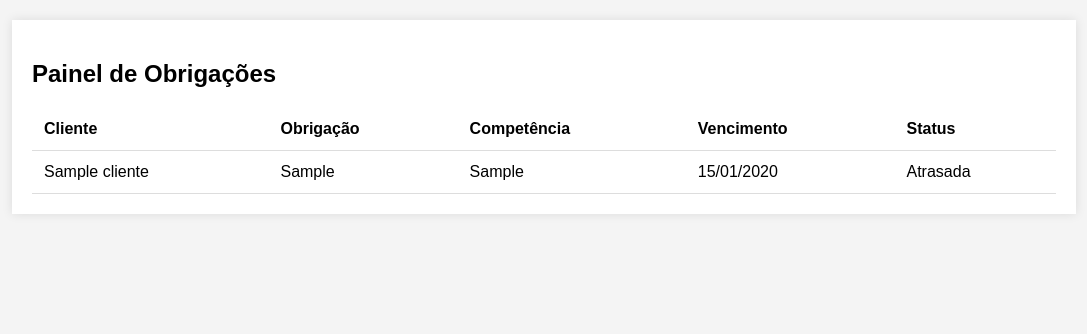
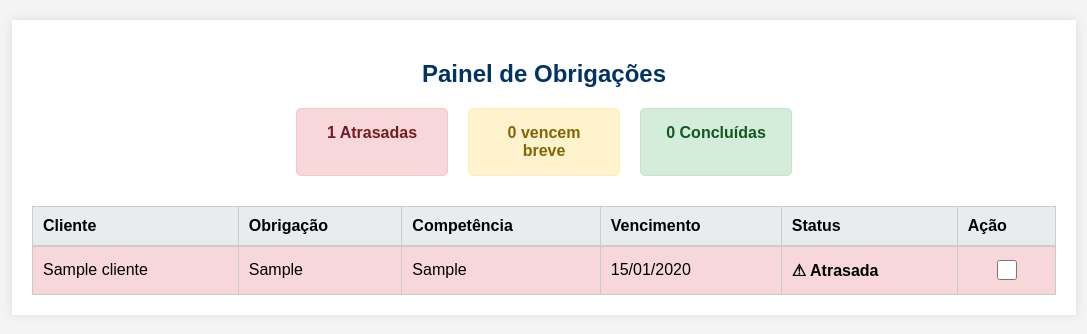
Before and after one commit to Jessica-Storgatto/eficon-mvp-contabil, a Flask app: page /painel in a window 1280 px wide. Shown: the part 148-482 px from the top of the page, without its empty margins (96-1183 px from the left). Run offline with Flask 3, Linux system fonts and the light colour scheme; tables that the repository leaves empty hold one stand-in row (values such as "Sample post").

Commit message:
feat: aplica design visual, cores de alerta e resumo no painel de obrigacoes

```diff
--- a/routes.py
+++ b/routes.py
@@ -8,16 +8,37 @@ bp = Blueprint("main", __name__)
 def painel():
     obrigacoes = ObrigacaoAcessoria.query.all()
     dados = []
+
+    # Variáveis para os cartões de resumo
+    total_atrasadas = 0
+    total_vence_breve = 0
+    total_concluidas = 0
+
     for o in obrigacoes:
         cliente = Cliente.query.get(o.cliente_id)
+        status_calculado = classificar_obrigacao(o.data_vencimento, o.status)
+
+        # Contabiliza para os cartões
+        if status_calculado == "Atrasada":
+            total_atrasadas += 1
+        elif status_calculado.startswith("Vence"):
+            total_vence_breve += 1
+        elif status_calculado == "Concluída":
+            total_concluidas += 1
+
         dados.append({
             "cliente": cliente.nome if cliente else "—",
             "tipo": o.tipo_obrigacao,
             "competencia": o.competencia,
             "vencimento": o.data_vencimento.strftime("%d/%m/%Y"),
-            "status": classificar_obrigacao(o.data_vencimento, o.status),
+            "status": status_calculado,
         })
-    return render_template("painel.html", obrigacoes=dados)
+
+    return render_template("painel.html",
+                           obrigacoes=dados,
+                           atrasadas=total_atrasadas,
+                           vence_breve=total_vence_breve,
+                           concluidas=total_concluidas)
 
 @bp.route("/clientes")
 def listar_clientes():
--- a/templates/painel.html
+++ b/templates/painel.html
@@ -1,22 +1,62 @@
 {% extends "base.html" %}
 {% block conteudo %}
-<h2>Painel de Obrigações</h2>
-<table>
+<h2 style="text-align: center; color: #003366;">Painel de Obrigações</h2>
+
+<!-- Cartões de Resumo -->
+<div style="display: flex; justify-content: center; gap: 20px; margin-bottom: 30px;">
+    <div style="background-color: #f8d7da; border: 1px solid #f5c6cb; color: #721c24; padding: 15px; width: 120px; text-align: center; border-radius: 5px; font-weight: bold;">
+        {{ atrasadas }} Atrasadas
+    </div>
+    <div style="background-color: #fff3cd; border: 1px solid #ffeeba; color: #856404; padding: 15px; width: 120px; text-align: center; border-radius: 5px; font-weight: bold;">
+        {{ vence_breve }} vencem breve
+    </div>
+    <div style="background-color: #d4edda; border: 1px solid #c3e6cb; color: #155724; padding: 15px; width: 120px; text-align: center; border-radius: 5px; font-weight: bold;">
+        {{ concluidas }} Concluídas
+    </div>
+</div>
+
+<!-- Tabela -->
+<table style="width: 100%; border-collapse: collapse; background-color: white;">
     <thead>
-        <tr>
-            <th>Cliente</th><th>Obrigação</th><th>Competência</th>
-            <th>Vencimento</th><th>Status</th>
+        <tr style="background-color: #e9ecef; border-bottom: 2px solid #ccc;">
+            <th style="padding: 10px; border: 1px solid #ccc;">Cliente</th>
+            <th style="padding: 10px; border: 1px solid #ccc;">Obrigação</th>
+            <th style="padding: 10px; border: 1px solid #ccc;">Competência</th>
+            <th style="padding: 10px; border: 1px solid #ccc;">Vencimento</th>
+            <th style="padding: 10px; border: 1px solid #ccc;">Status</th>
+            <th style="padding: 10px; border: 1px solid #ccc;">Ação</th>
         </tr>
     </thead>
     <tbody>
         {% for o in obrigacoes %}
-        <tr>
-            <td>{{ o.cliente }}</td>
-            <td>{{ o.tipo }}</td>
-            <td>{{ o.competencia }}</td>
-            <td>{{ o.vencimento }}</td>
-            <td>{{ o.status }}</td>
-        </tr>
+            <!-- Define a cor de fundo da linha inteira baseada no status -->
+            {% if 'Atrasada' in o.status %}
+                <tr style="background-color: #f8d7da; border: 1px solid #ccc;">
+            {% elif 'Vence' in o.status %}
+                <tr style="background-color: #fff3cd; border: 1px solid #ccc;">
+            {% elif 'Pendente' in o.status %}
+                <tr style="background-color: #d1ecf1; border: 1px solid #ccc;">
+            {% elif 'Concluída' in o.status %}
+                <tr style="background-color: #d4edda; border: 1px solid #ccc;">
+            {% else %}
+                <tr style="border: 1px solid #ccc;">
+            {% endif %}
+                <td style="padding: 10px; border: 1px solid #ccc;">{{ o.cliente }}</td>
+                <td style="padding: 10px; border: 1px solid #ccc;">{{ o.tipo }}</td>
+                <td style="padding: 10px; border: 1px solid #ccc;">{{ o.competencia }}</td>
+                <td style="padding: 10px; border: 1px solid #ccc;">{{ o.vencimento }}</td>
+                <td style="padding: 10px; border: 1px solid #ccc; font-weight: bold;">
+                    <!-- Ícones baseados no status -->
+                    {% if 'Atrasada' in o.status %} ⚠ {% endif %}
+                    {% if 'Vence' in o.status %} ⏰ {% endif %}
+                    {% if 'Pendente' in o.status %} ● {% endif %}
+                    {% if 'Concluída' in o.status %} ✓ {% endif %}
+                    {{ o.status }}
+                </td>
+                <td style="padding: 10px; border: 1px solid #ccc; text-align: center;">
+                    <input type="checkbox" style="width: 20px; height: 20px;">
+                </td>
+            </tr>
         {% endfor %}
     </tbody>
 </table>
```
